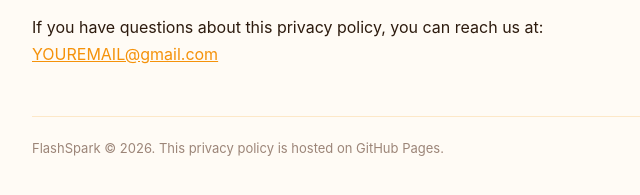
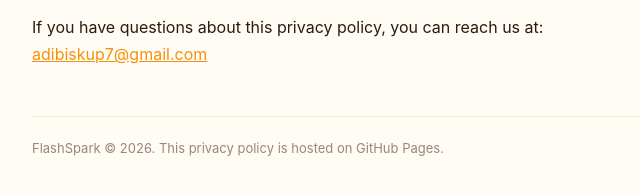
Before and after one commit to AdrianB007/flashspark-privacy, a plain HTML site: page index.html in a window 1280 px wide. Shown: the part 1563-1758 px from the top of the page, 248-888 px from the left. Drawn offline with Linux system fonts and the light colour scheme.

Commit message:
Update contact email in privacy policy

```diff
--- a/index.html
+++ b/index.html
@@ -47,7 +47,7 @@
 
 <h2>8. Contact</h2>
 <p>If you have questions about this privacy policy, you can reach us at:<br>
-<a href="mailto:adibiskup7@gmail.com">YOUREMAIL@gmail.com</a></p>
+<a href="mailto:adibiskup7@gmail.com">adibiskup7@gmail.com</a></p>
 
 <div class="footer">
   FlashSpark &copy; 2026. This privacy policy is hosted on GitHub Pages.
```
